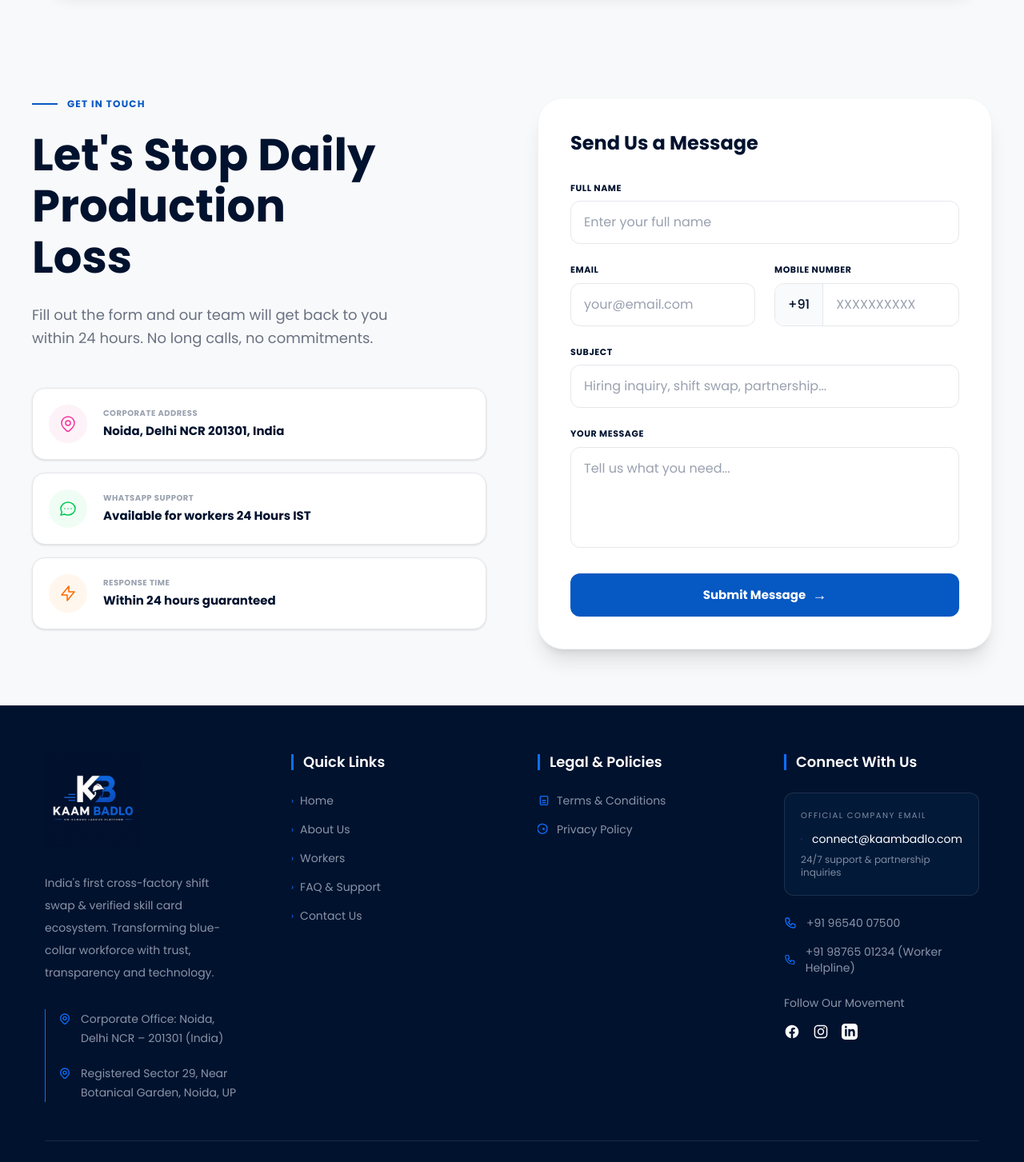
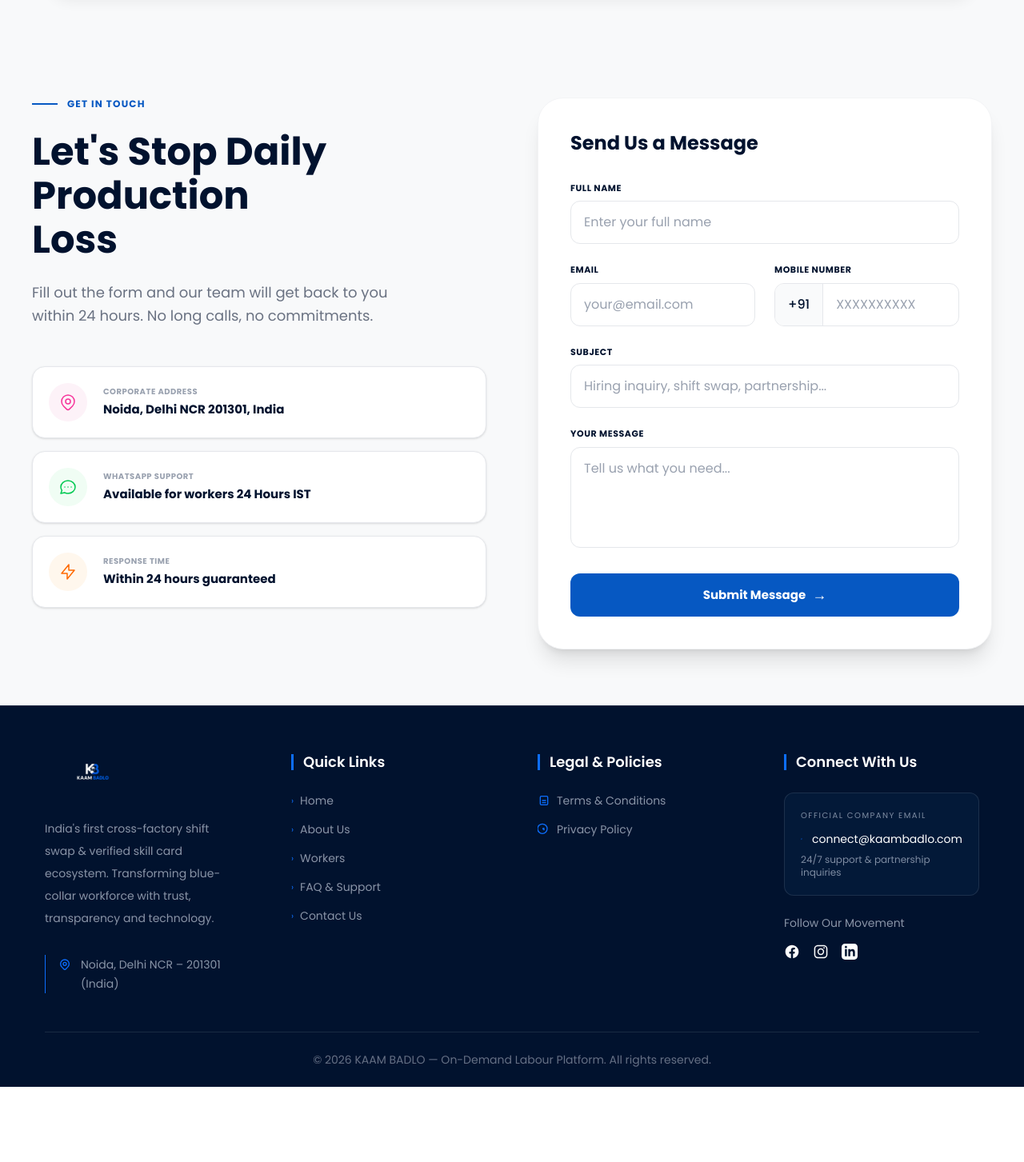
Before and after one commit to 923aryan/kbdl, a Next.js app in the folder kbdl-turborepo/apps/kbdl-landing/: page /contact in a window 1280 px wide. Shown: the part 1330-2783 px from the top of the page at 80% size. After the commit the page ends 2689 px from the top, so only its background shows below. Built offline with nearby package versions, Linux system fonts and the light colour scheme.

Commit message:
minor changes

```diff
--- a/kbdl-turborepo/apps/kbdl-landing/app/contact/page.tsx
+++ b/kbdl-turborepo/apps/kbdl-landing/app/contact/page.tsx
@@ -26,7 +26,7 @@ const ContactSection = ({ showSections = true }) => {
             </div>
 
             {/* Main Heading */}
-            <h2 className="text-4xl md:text-5xl lg:text-[56px] font-extrabold text-navy leading-[1.15] mb-6">
+            <h2 className="text-4xl md:text-5xl lg:text-[48px] font-extrabold text-navy leading-[1.15] mb-6">
               Let's Stop Daily Production <br className="hidden sm:block" />{" "}
               Loss
             </h2>
--- a/kbdl-turborepo/apps/kbdl-landing/app/faq/page.tsx
+++ b/kbdl-turborepo/apps/kbdl-landing/app/faq/page.tsx
@@ -42,7 +42,7 @@ const faqs = [
 export default function FAQSection() {
   // State to track which FAQ is currently open.
   // Initialized to 1 (the second item) to match your design image where one is open by default.
-  const [openIndex, setOpenIndex] = useState<number | null>(1);
+  const [openIndex, setOpenIndex] = useState<number | null>(0);
 
   const toggleFAQ = (index: number) => {
     // If clicking the currently open one, close it. Otherwise, open the new one.
--- a/kbdl-turborepo/apps/kbdl-landing/components/ui/contact-banner.tsx
+++ b/kbdl-turborepo/apps/kbdl-landing/components/ui/contact-banner.tsx
@@ -11,7 +11,12 @@ export default function ContactBanner() {
           alt="Kaam Badlo Contact Banner"
           fill
           priority
-          className="object-cover object-center"
+          sizes="100vw"
+          className="
+            object-cover
+            object-[78%_center]
+            sm:object-center
+          "
         />
 
         {/* DARK OVERLAY */}
@@ -24,16 +29,14 @@ export default function ContactBanner() {
       {/* CONTENT */}
       <div className="relative z-10 flex flex-col items-center text-center max-w-5xl px-4 sm:px-6 mx-auto">
         {/* BADGE */}
-        <div className="inline-flex items-center gap-2 px-4 py-2 rounded-full border border-[#3B82F6]/40 bg-[#2563EB]/10 backdrop-blur-md mb-6 sm:mb-8">
-          <span className="w-2 h-2 rounded-full bg-green-500 animate-pulse"></span>
-
-          <span className="text-[10px] sm:text-xs md:text-sm font-medium text-[#D6E8FF] tracking-[1px] uppercase">
+        <div className="inline-flex items-center justify-center px-5 sm:px-7 py-3 rounded-full border border-[#0D6EFD]/40 bg-[#0A1D3A]/80 backdrop-blur-md shadow-[0_0_25px_rgba(13,110,253,0.15)] mb-6 sm:mb-8">
+          <span className="text-[9px] sm:text-[11px] md:text-[12px] font-bold tracking-[3px] uppercase text-[#8DBDFF]">
             24×7 Support For Workers & Businesses
           </span>
         </div>
 
         {/* HEADING */}
-        <h1 className="text-3xl sm:text-5xl md:text-6xl lg:text-[68px] font-bold text-white leading-[1.1] mb-5 sm:mb-6 max-w-5xl">
+        <h1 className="text-3xl sm:text-5xl md:text-6xl lg:text-[56px] font-bold text-white leading-[1.1] mb-5 sm:mb-6 max-w-5xl">
           Connecting Businesses &
           <br />
           <span className="text-[#0D6EFD]">Workers Without Delays</span>
--- a/kbdl-turborepo/apps/kbdl-landing/components/ui/faq-banner.tsx
+++ b/kbdl-turborepo/apps/kbdl-landing/components/ui/faq-banner.tsx
@@ -3,7 +3,7 @@ import engineer from "../../public/faq-hero-bg.png";
 
 export default function FAQBanner() {
   return (
-    <section className="relative w-full min-h-[420px] sm:min-h-[520px] lg:min-h-[600px] flex items-center justify-center overflow-hidden bg-[#020817]">
+    <section className="relative w-full h-[420px] sm:h-[520px] lg:h-[600px] overflow-hidden bg-[#020817]">
       {/* BACKGROUND IMAGE */}
       <div className="absolute inset-0 z-0">
         <Image
@@ -11,29 +11,34 @@ export default function FAQBanner() {
           alt="Kaam Badlo FAQ Banner"
           fill
           priority
-          className="object-cover object-center"
+          sizes="100vw"
+          className="
+            object-cover
+            object-[78%_center]
+            sm:object-center
+          "
         />
 
         {/* DARK OVERLAY */}
-        <div className="absolute inset-0 bg-black/30" />
+        <div className="absolute inset-0 bg-black/40" />
 
         {/* EXTRA GRADIENT */}
         <div className="absolute inset-0 bg-gradient-to-r from-[#020817]/90 via-[#020817]/70 to-[#0057D9]/30" />
       </div>
 
       {/* CONTENT */}
-      <div className="relative z-10 flex flex-col items-center text-center max-w-5xl px-4 sm:px-6 mx-auto">
+      <div className="relative z-10 flex h-full flex-col items-center justify-center text-center max-w-5xl px-4 sm:px-6 mx-auto">
         {/* TOP BADGE */}
-        <div className="inline-flex items-center gap-2 px-4 py-2 rounded-full border border-[#3B82F6]/40 bg-[#2563EB]/10 backdrop-blur-md mb-6 sm:mb-8">
-          <span className="w-2 h-2 rounded-full bg-green-500 animate-pulse"></span>
-
-          <span className="text-[10px] sm:text-xs md:text-sm font-medium text-[#D6E8FF] tracking-[1px] uppercase">
-            Everything You Need To Know
-          </span>
+        <div className="mb-6 sm:mb-8">
+          <div className="inline-flex items-center justify-center rounded-full border border-[#0D6EFD]/50 bg-[#0A1A33]/80 px-6 sm:px-8 py-3 backdrop-blur-md shadow-[0_0_25px_rgba(13,110,253,0.15)]">
+            <span className="text-[10px] sm:text-xs md:text-[13px] font-bold tracking-[3px] uppercase text-[#8DBBFF]">
+              Everything You Need To Know
+            </span>
+          </div>
         </div>
 
         {/* HEADING */}
-        <h1 className="text-3xl sm:text-5xl md:text-6xl lg:text-[68px] font-bold text-white leading-[1.1] mb-5 sm:mb-6 max-w-5xl">
+        <h1 className="text-3xl sm:text-5xl md:text-6xl lg:text-[56px] font-bold text-white leading-[1.1] mb-5 sm:mb-6 max-w-5xl">
           Got Questions About
           <br />
           <span className="text-[#0D6EFD]">Kaam Badlo Services?</span>
--- a/kbdl-turborepo/apps/kbdl-landing/components/ui/footer.tsx
+++ b/kbdl-turborepo/apps/kbdl-landing/components/ui/footer.tsx
@@ -30,7 +30,7 @@ export default function Footer() {
             </p>
 
             {/* ADDRESS */}
-            <div className="border-l border-[#0D6EFD] pl-4 space-y-5">
+            <div className="border-l border-[#0D6EFD] pl-4">
               <div className="flex gap-3">
                 <svg
                   className="w-4 h-4 text-[#0D6EFD] mt-1 shrink-0"
@@ -53,33 +53,7 @@ export default function Footer() {
                 </svg>
 
                 <p className="text-[#8A94A7] text-sm leading-6">
-                  Corporate Office: Noida, Delhi NCR – 201301 (India)
-                </p>
-              </div>
-
-              <div className="flex gap-3">
-                <svg
-                  className="w-4 h-4 text-[#0D6EFD] mt-1 shrink-0"
-                  fill="none"
-                  stroke="currentColor"
-                  viewBox="0 0 24 24"
-                >
-                  <path
-                    strokeLinecap="round"
-                    strokeLinejoin="round"
-                    strokeWidth={2}
-                    d="M17.657 16.657L13.414 20.9a2 2 0 01-2.828 0l-4.243-4.243a8 8 0 1111.314 0z"
-                  />
-                  <path
-                    strokeLinecap="round"
-                    strokeLinejoin="round"
-                    strokeWidth={2}
-                    d="M15 11a3 3 0 11-6 0 3 3 0 016 0z"
-                  />
-                </svg>
-
-                <p className="text-[#8A94A7] text-sm leading-6">
-                  Registered Sector 29, Near Botanical Garden, Noida, UP
+                  Noida, Delhi NCR – 201301 (India)
                 </p>
               </div>
             </div>
@@ -217,60 +191,12 @@ export default function Footer() {
               </p>
             </div>
 
-            {/* PHONE */}
-            <div className="space-y-4 mb-6">
-              <div className="flex items-center gap-3">
-                <svg
-                  className="w-4 h-4 text-[#0D6EFD]"
-                  fill="none"
-                  stroke="currentColor"
-                  viewBox="0 0 24 24"
-                >
-                  <path
-                    strokeLinecap="round"
-                    strokeLinejoin="round"
-                    strokeWidth={2}
-                    d="M3 5a2 2 0 012-2h3.28a1 1 0 01.948.684l1.498 4.493a1 1 0 01-.502 1.21l-2.257 1.13a11.042 11.042 0 005.516 5.516l1.13-2.257a1 1 0 011.21-.502l4.493 1.498a1 1 0 01.684.949V19a2 2 0 01-2 2h-1C9.716 21 3 14.284 3 6V5z"
-                  />
-                </svg>
-
-                <a
-                  href="tel:+919654007500"
-                  className="text-[#8A94A7] hover:text-white text-sm"
-                >
-                  +91 96540 07500
-                </a>
-              </div>
-
-              <div className="flex items-center gap-3">
-                <svg
-                  className="w-4 h-4 text-[#0D6EFD]"
-                  fill="none"
-                  stroke="currentColor"
-                  viewBox="0 0 24 24"
-                >
-                  <path
-                    strokeLinecap="round"
-                    strokeLinejoin="round"
-                    strokeWidth={2}
-                    d="M3 5a2 2 0 012-2h3.28a1 1 0 01.948.684l1.498 4.493a1 1 0 01-.502 1.21l-2.257 1.13a11.042 11.042 0 005.516 5.516l1.13-2.257a1 1 0 011.21-.502l4.493 1.498a1 1 0 01.684.949V19a2 2 0 01-2 2h-1C9.716 21 3 14.284 3 6V5z"
-                  />
-                </svg>
-
-                <a
-                  href="tel:+919876501234"
-                  className="text-[#8A94A7] hover:text-white text-sm"
-                >
-                  +91 98765 01234 (Worker Helpline)
-                </a>
-              </div>
-            </div>
-
             {/* SOCIAL */}
             <div>
               <p className="text-sm text-[#8A94A7] mb-4">Follow Our Movement</p>
 
               <div className="flex items-center gap-4">
+                {/* FACEBOOK */}
                 <a
                   href={siteConfig.socialLinks[2]}
                   target="_blank"
@@ -286,6 +212,7 @@ export default function Footer() {
                   </svg>
                 </a>
 
+                {/* INSTAGRAM */}
                 <a
                   href={siteConfig.socialLinks[1]}
                   target="_blank"
@@ -301,6 +228,7 @@ export default function Footer() {
                   </svg>
                 </a>
 
+                {/* LINKEDIN */}
                 <a
                   href={siteConfig.socialLinks[0]}
                   target="_blank"
```
Also changed, not shown: kbdl-turborepo/apps/kbdl-landing/components/ui/navbar.tsx (+43 -22 lines), kbdl-turborepo/apps/kbdl-landing/public/logo.png.
